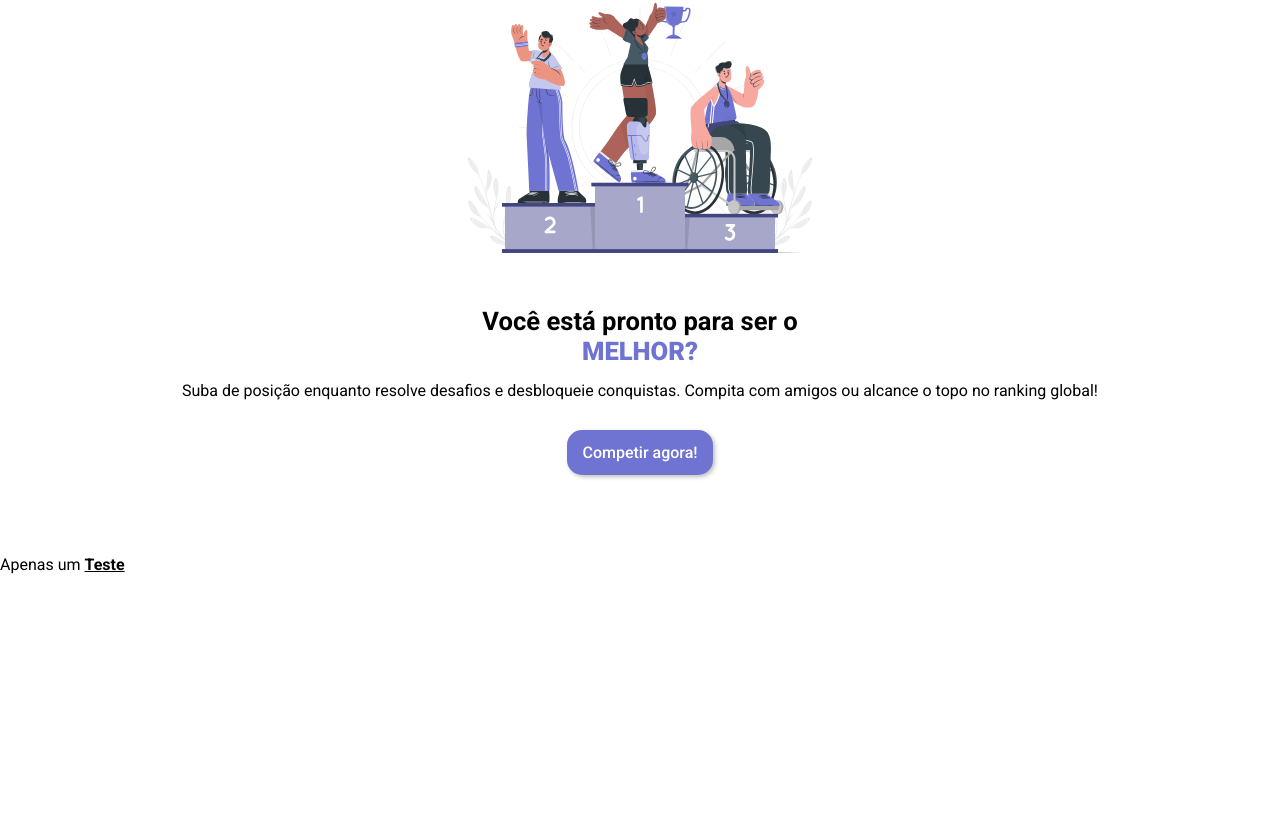
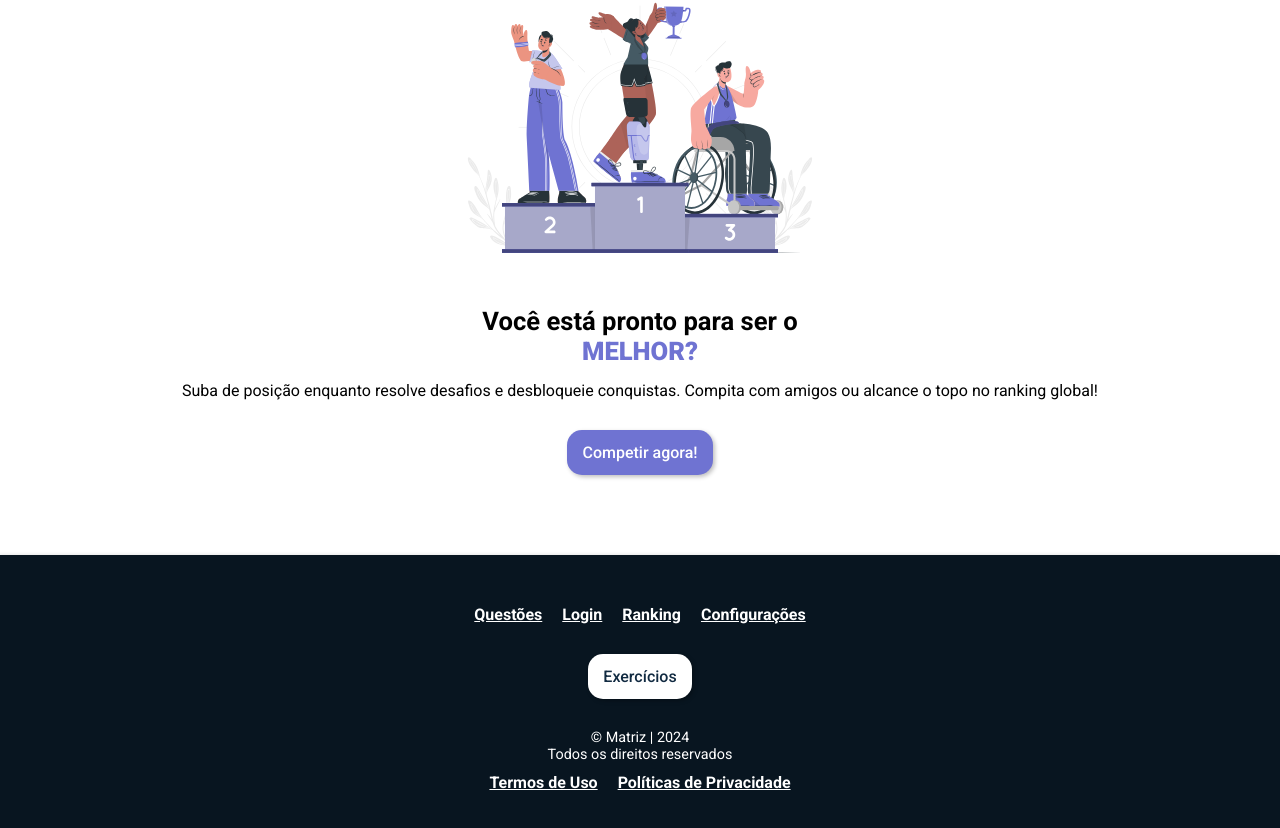
Before and after one commit to asafe-fernandes/algebra-site, a Next.js app in the folder front-end/: page / in a window 1280 px wide. Shown: the part 786-1614 px from the top of the page. Before the commit the page ends 1360 px from the top, so only its background shows below. Built offline with nearby package versions, Linux system fonts and the light colour scheme.

Commit message:
footer finalizado

```diff
--- a/front-end/src/app/page.tsx
+++ b/front-end/src/app/page.tsx
@@ -25,7 +25,7 @@ export default function lendingPage(){
         </Article>
         <LinkButton detach hreflang='pt-br' href='/questions'>Competir agora!</LinkButton>
       </Section>
-      <Footer />
+      <Footer theme='dark'/>
     </>
   );
 }
--- a/front-end/src/modules/layout/Footer.module.css
+++ b/front-end/src/modules/layout/Footer.module.css
@@ -10,5 +10,24 @@
 }
 
 .footerContainer{
+  padding: 50px 15px;
 
+  display: flex;
+  flex-flow: column nowrap;
+  align-items: center;
+  gap: 30px;
+
+  background-color: var(--colorContrast);
+  box-shadow: -2px 0px 4px rgba(0, 0, 0, 0.15);
+
+  text-align: center;
 }
+
+.listAnchorContainer{
+  list-style: none;
+
+  display: flex;
+  flex-flow: row wrap;
+  justify-content: center;
+  gap: 20px;
+}
--- a/front-end/src/modules/layout/Footer.tsx
+++ b/front-end/src/modules/layout/Footer.tsx
@@ -1,10 +1,25 @@
 import LinkText from '@comp/actions/LinkText';
 import styles from './Footer.module.css';
+import LinkButton from '@comp/actions/LinkButton';
+import Article from '@cont/Article';
 
 export default function Footer({theme}: {theme?: 'dark' | 'light'}){
   return(
     <footer className={`${styles.footerContainer} ${theme && styles[theme]}`}>
-      <p>Apenas um <LinkText hreflang='pt-br' href="/">Teste</LinkText></p>
+      <ul className={styles.listAnchorContainer}>
+        <li><LinkText hreflang='pt-br' href='/questions'>Questões</LinkText></li>
+        <li><LinkText hreflang='pt-br' href='/login'>Login</LinkText></li>
+        <li><LinkText hreflang='pt-br' href='/questions/ranking'>Ranking</LinkText></li>
+        <li><LinkText hreflang='pt-br' href='/settings'>Configurações</LinkText></li>
+      </ul>
+      <LinkButton hreflang='pt-br' href='/questions'>Exercícios</LinkButton>
+      <Article>
+        <p className='p_small'>© Matriz | 2024<br />Todos os direitos reservados</p>
+        <ul className={styles.listAnchorContainer}>
+          <li><LinkText hreflang='pt-br' href='/terms'>Termos de Uso</LinkText></li>
+          <li><LinkText hreflang='pt-br' href='/policy'>Políticas de Privacidade</LinkText></li>
+        </ul>
+      </Article>
     </footer>
   );
 }
```
